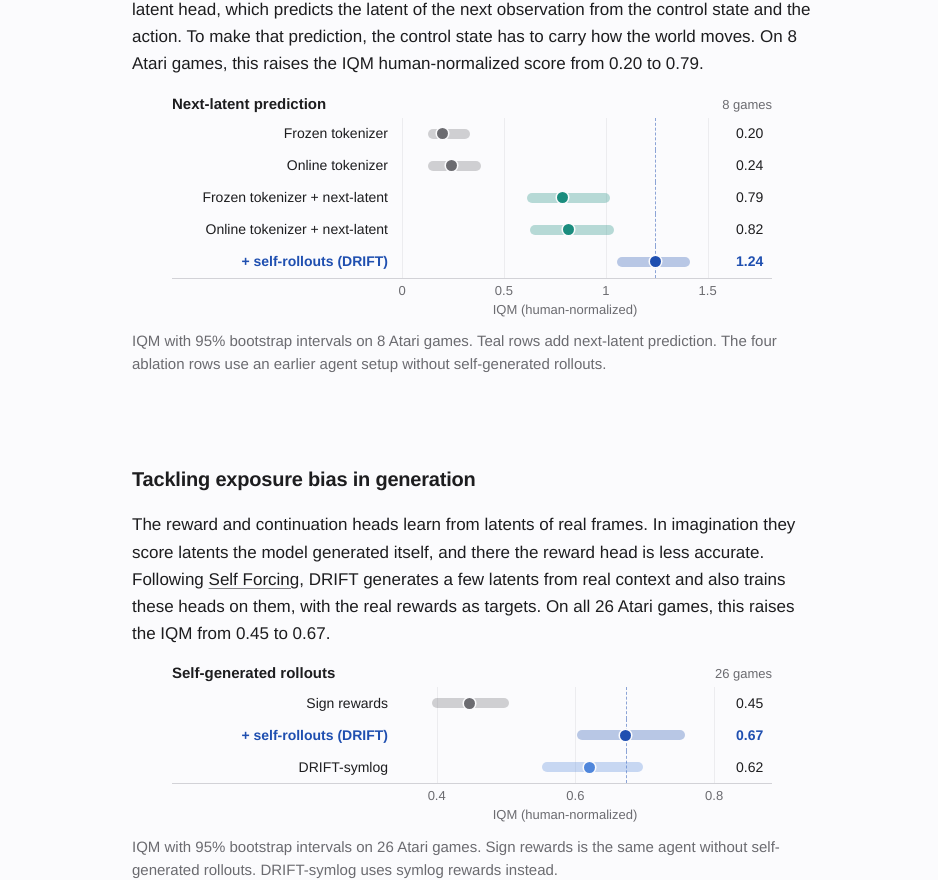
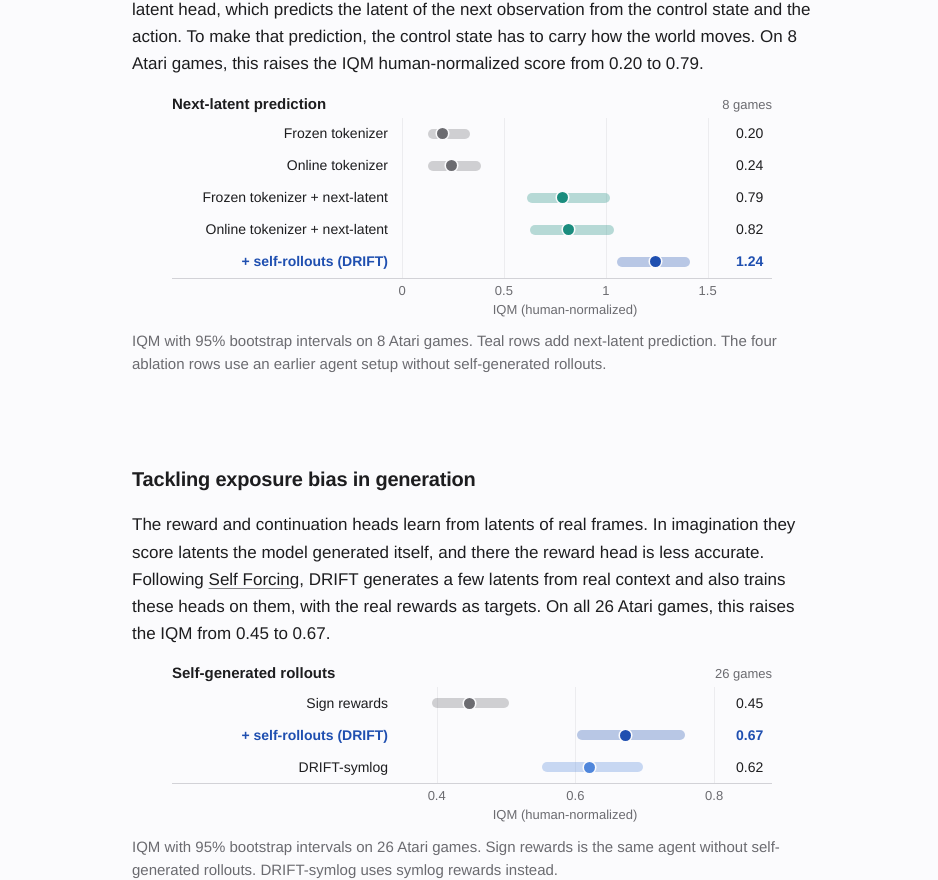
Before and after one commit to rabiulcste/rabiulcste.github.io, a Jekyll site: the page built from drift-world-model/index.html, in a window 1280 px wide. Shown: the part 2657-3537 px from the top of the page, without its empty margins (168-1106 px from the left). Built offline with Jekyll 4.4.1, drawn with Linux system fonts in a browser that asks for light colours.

Commit message:
DRIFT page: drop reference line from ablation plots

```diff
--- a/css/project.css
+++ b/css/project.css
@@ -228,7 +228,7 @@ footer.site a { color: var(--muted); text-decoration: none; }
 .drift-bar-val { text-align: right; color: var(--text); }
 .drift-bar--ours .drift-bar-lab, .drift-bar--ours .drift-bar-val { color: var(--drift); font-weight: 600; }
 .drift-bar--ours .drift-bar-trk b { background: var(--drift); opacity: 1; }
-/* DRIFT ablations, drawn like the paper's figure: 95% interval as a tinted band, IQM as a dot, dashed line at DRIFT's IQM.
+/* DRIFT ablations, drawn like the paper's figure: 95% interval as a tinted band, IQM as a dot.
    Slate = neither addition, teal = next-latent prediction, blue = DRIFT, light blue = DRIFT-symlog. */
 .drift-abl { max-width: 600px; margin: 0 auto; font-size: 14px; line-height: 1.3; color: var(--text); font-variant-numeric: tabular-nums; --c: var(--muted); }
 .drift-abl-head { display: flex; justify-content: space-between; align-items: baseline; font-size: 15px; font-weight: 600; margin-bottom: 4px; }
@@ -238,7 +238,6 @@ footer.site a { color: var(--muted); text-decoration: none; }
 .drift-abl .lab-short { display: none; }
 .drift-abl-trk { position: relative; height: 100%; }
 .drift-abl-trk .gl { position: absolute; top: 0; bottom: 0; border-left: 1px solid var(--drift-grid); }
-.drift-abl-trk .ref { position: absolute; top: 0; bottom: 0; border-left: 1px dashed var(--drift); opacity: 0.5; }
 .drift-abl-trk .band { position: absolute; top: 50%; height: 10px; margin-top: -5px; border-radius: 5px; background: var(--c); opacity: 0.3; }
 .drift-abl-trk .dot { position: absolute; top: 50%; width: 11px; height: 11px; margin: -5.5px 0 0 -5.5px; border-radius: 50%; background: var(--c); box-shadow: 0 0 0 1.5px var(--bg-page); }
 .drift-abl-val { padding-left: 8px; }
--- a/drift-world-model/index.html
+++ b/drift-world-model/index.html
@@ -310,11 +310,11 @@ bibtex: |
     <figure class="fig">
 <div class="drift-abl" role="img" aria-label="IQM human-normalized score with 95% intervals on 8 Atari games: Frozen tokenizer 0.20 [0.13, 0.33], Online tokenizer 0.24 [0.13, 0.39], Frozen tokenizer + next-latent 0.79 [0.61, 1.02], Online tokenizer + next-latent 0.82 [0.63, 1.04], + self-rollouts (DRIFT) 1.24 [1.06, 1.41].">
 <div class="drift-abl-head"><span>Next-latent prediction</span><span class="drift-abl-note">8 games</span></div>
-<div class="drift-abl-row drift-abl--base"><span class="drift-abl-lab"><span class="lab-full">Frozen tokenizer</span><span class="lab-short">Frozen tokenizer</span></span><span class="drift-abl-trk"><i class="gl" style="left:0.00%"></i><i class="gl" style="left:31.25%"></i><i class="gl" style="left:62.50%"></i><i class="gl" style="left:93.75%"></i><i class="ref" style="left:77.66%"></i><b class="band" style="left:7.91%;width:13.01%"></b><b class="dot" style="left:12.42%"></b></span><span class="drift-abl-val">0.20</span></div>
-<div class="drift-abl-row drift-abl--base"><span class="drift-abl-lab"><span class="lab-full">Online tokenizer</span><span class="lab-short">Online tokenizer</span></span><span class="drift-abl-trk"><i class="gl" style="left:0.00%"></i><i class="gl" style="left:31.25%"></i><i class="gl" style="left:62.50%"></i><i class="gl" style="left:93.75%"></i><i class="ref" style="left:77.66%"></i><b class="band" style="left:8.00%;width:16.38%"></b><b class="dot" style="left:15.11%"></b></span><span class="drift-abl-val">0.24</span></div>
-<div class="drift-abl-row drift-abl--nl"><span class="drift-abl-lab"><span class="lab-full">Frozen tokenizer + next-latent</span><span class="lab-short">Frozen + next-latent</span></span><span class="drift-abl-trk"><i class="gl" style="left:0.00%"></i><i class="gl" style="left:31.25%"></i><i class="gl" style="left:62.50%"></i><i class="gl" style="left:93.75%"></i><i class="ref" style="left:77.66%"></i><b class="band" style="left:38.38%;width:25.56%"></b><b class="dot" style="left:49.36%"></b></span><span class="drift-abl-val">0.79</span></div>
-<div class="drift-abl-row drift-abl--nl"><span class="drift-abl-lab"><span class="lab-full">Online tokenizer + next-latent</span><span class="lab-short">Online + next-latent</span></span><span class="drift-abl-trk"><i class="gl" style="left:0.00%"></i><i class="gl" style="left:31.25%"></i><i class="gl" style="left:62.50%"></i><i class="gl" style="left:93.75%"></i><i class="ref" style="left:77.66%"></i><b class="band" style="left:39.36%;width:25.68%"></b><b class="dot" style="left:51.13%"></b></span><span class="drift-abl-val">0.82</span></div>
-<div class="drift-abl-row drift-abl--sf"><span class="drift-abl-lab"><span class="lab-full">+ self-rollouts (DRIFT)</span><span class="lab-short">+ self-rollouts (DRIFT)</span></span><span class="drift-abl-trk"><i class="gl" style="left:0.00%"></i><i class="gl" style="left:31.25%"></i><i class="gl" style="left:62.50%"></i><i class="gl" style="left:93.75%"></i><i class="ref" style="left:77.66%"></i><b class="band" style="left:66.08%;width:22.30%"></b><b class="dot" style="left:77.66%"></b></span><span class="drift-abl-val">1.24</span></div>
+<div class="drift-abl-row drift-abl--base"><span class="drift-abl-lab"><span class="lab-full">Frozen tokenizer</span><span class="lab-short">Frozen tokenizer</span></span><span class="drift-abl-trk"><i class="gl" style="left:0.00%"></i><i class="gl" style="left:31.25%"></i><i class="gl" style="left:62.50%"></i><i class="gl" style="left:93.75%"></i><b class="band" style="left:7.91%;width:13.01%"></b><b class="dot" style="left:12.42%"></b></span><span class="drift-abl-val">0.20</span></div>
+<div class="drift-abl-row drift-abl--base"><span class="drift-abl-lab"><span class="lab-full">Online tokenizer</span><span class="lab-short">Online tokenizer</span></span><span class="drift-abl-trk"><i class="gl" style="left:0.00%"></i><i class="gl" style="left:31.25%"></i><i class="gl" style="left:62.50%"></i><i class="gl" style="left:93.75%"></i><b class="band" style="left:8.00%;width:16.38%"></b><b class="dot" style="left:15.11%"></b></span><span class="drift-abl-val">0.24</span></div>
+<div class="drift-abl-row drift-abl--nl"><span class="drift-abl-lab"><span class="lab-full">Frozen tokenizer + next-latent</span><span class="lab-short">Frozen + next-latent</span></span><span class="drift-abl-trk"><i class="gl" style="left:0.00%"></i><i class="gl" style="left:31.25%"></i><i class="gl" style="left:62.50%"></i><i class="gl" style="left:93.75%"></i><b class="band" style="left:38.38%;width:25.56%"></b><b class="dot" style="left:49.36%"></b></span><span class="drift-abl-val">0.79</span></div>
+<div class="drift-abl-row drift-abl--nl"><span class="drift-abl-lab"><span class="lab-full">Online tokenizer + next-latent</span><span class="lab-short">Online + next-latent</span></span><span class="drift-abl-trk"><i class="gl" style="left:0.00%"></i><i class="gl" style="left:31.25%"></i><i class="gl" style="left:62.50%"></i><i class="gl" style="left:93.75%"></i><b class="band" style="left:39.36%;width:25.68%"></b><b class="dot" style="left:51.13%"></b></span><span class="drift-abl-val">0.82</span></div>
+<div class="drift-abl-row drift-abl--sf"><span class="drift-abl-lab"><span class="lab-full">+ self-rollouts (DRIFT)</span><span class="lab-short">+ self-rollouts (DRIFT)</span></span><span class="drift-abl-trk"><i class="gl" style="left:0.00%"></i><i class="gl" style="left:31.25%"></i><i class="gl" style="left:62.50%"></i><i class="gl" style="left:93.75%"></i><b class="band" style="left:66.08%;width:22.30%"></b><b class="dot" style="left:77.66%"></b></span><span class="drift-abl-val">1.24</span></div>
 <div class="drift-abl-row drift-abl-ticks"><span></span><span class="drift-abl-trk"><i style="left:0.00%">0</i><i style="left:31.25%">0.5</i><i style="left:62.50%">1</i><i style="left:93.75%">1.5</i></span><span></span></div><div class="drift-abl-ax">IQM (human-normalized)</div></div>
         <figcaption>IQM with 95% bootstrap intervals on 8 Atari games. Teal rows add next-latent prediction. The four ablation rows use an earlier agent setup without self-generated rollouts.</figcaption>
     </figure>
@@ -326,9 +326,9 @@ bibtex: |
     <figure class="fig">
 <div class="drift-abl" role="img" aria-label="IQM human-normalized score with 95% intervals on 26 Atari games: Sign rewards 0.45 [0.39, 0.50], + self-rollouts (DRIFT) 0.67 [0.60, 0.76], DRIFT-symlog 0.62 [0.55, 0.70].">
 <div class="drift-abl-head"><span>Self-generated rollouts</span><span class="drift-abl-note">26 games</span></div>
-<div class="drift-abl-row drift-abl--base"><span class="drift-abl-lab"><span class="lab-full">Sign rewards</span><span class="lab-short">Sign rewards</span></span><span class="drift-abl-trk"><i class="gl" style="left:10.64%"></i><i class="gl" style="left:53.19%"></i><i class="gl" style="left:95.74%"></i><i class="ref" style="left:68.71%"></i><b class="band" style="left:9.06%;width:23.91%"></b><b class="dot" style="left:20.67%"></b></span><span class="drift-abl-val">0.45</span></div>
-<div class="drift-abl-row drift-abl--sf"><span class="drift-abl-lab"><span class="lab-full">+ self-rollouts (DRIFT)</span><span class="lab-short">+ self-rollouts (DRIFT)</span></span><span class="drift-abl-trk"><i class="gl" style="left:10.64%"></i><i class="gl" style="left:53.19%"></i><i class="gl" style="left:95.74%"></i><i class="ref" style="left:68.71%"></i><b class="band" style="left:53.69%;width:32.98%"></b><b class="dot" style="left:68.71%"></b></span><span class="drift-abl-val">0.67</span></div>
-<div class="drift-abl-row drift-abl--sym"><span class="drift-abl-lab"><span class="lab-full">DRIFT-symlog</span><span class="lab-short">DRIFT-symlog</span></span><span class="drift-abl-trk"><i class="gl" style="left:10.64%"></i><i class="gl" style="left:53.19%"></i><i class="gl" style="left:95.74%"></i><i class="ref" style="left:68.71%"></i><b class="band" style="left:42.94%;width:31.10%"></b><b class="dot" style="left:57.40%"></b></span><span class="drift-abl-val">0.62</span></div>
+<div class="drift-abl-row drift-abl--base"><span class="drift-abl-lab"><span class="lab-full">Sign rewards</span><span class="lab-short">Sign rewards</span></span><span class="drift-abl-trk"><i class="gl" style="left:10.64%"></i><i class="gl" style="left:53.19%"></i><i class="gl" style="left:95.74%"></i><b class="band" style="left:9.06%;width:23.91%"></b><b class="dot" style="left:20.67%"></b></span><span class="drift-abl-val">0.45</span></div>
+<div class="drift-abl-row drift-abl--sf"><span class="drift-abl-lab"><span class="lab-full">+ self-rollouts (DRIFT)</span><span class="lab-short">+ self-rollouts (DRIFT)</span></span><span class="drift-abl-trk"><i class="gl" style="left:10.64%"></i><i class="gl" style="left:53.19%"></i><i class="gl" style="left:95.74%"></i><b class="band" style="left:53.69%;width:32.98%"></b><b class="dot" style="left:68.71%"></b></span><span class="drift-abl-val">0.67</span></div>
+<div class="drift-abl-row drift-abl--sym"><span class="drift-abl-lab"><span class="lab-full">DRIFT-symlog</span><span class="lab-short">DRIFT-symlog</span></span><span class="drift-abl-trk"><i class="gl" style="left:10.64%"></i><i class="gl" style="left:53.19%"></i><i class="gl" style="left:95.74%"></i><b class="band" style="left:42.94%;width:31.10%"></b><b class="dot" style="left:57.40%"></b></span><span class="drift-abl-val">0.62</span></div>
 <div class="drift-abl-row drift-abl-ticks"><span></span><span class="drift-abl-trk"><i style="left:10.64%">0.4</i><i style="left:53.19%">0.6</i><i style="left:95.74%">0.8</i></span><span></span></div><div class="drift-abl-ax">IQM (human-normalized)</div></div>
         <figcaption>IQM with 95% bootstrap intervals on 26 Atari games. Sign rewards is the same agent without self-generated rollouts. DRIFT-symlog uses symlog rewards instead.</figcaption>
     </figure>
```
